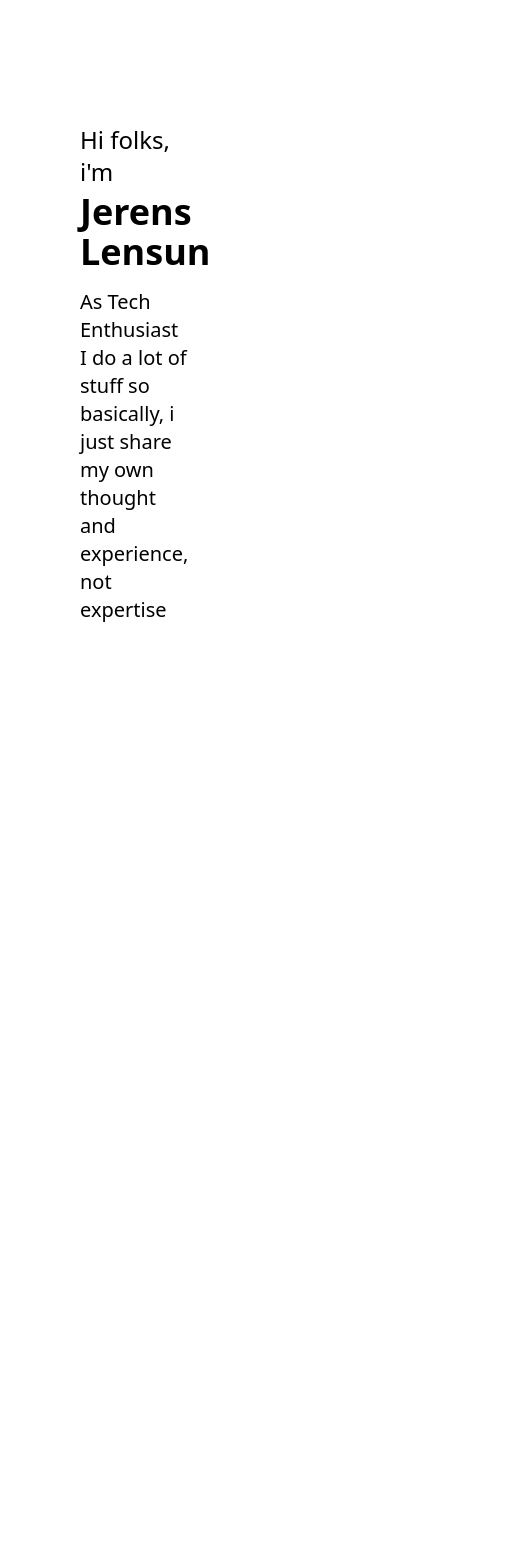
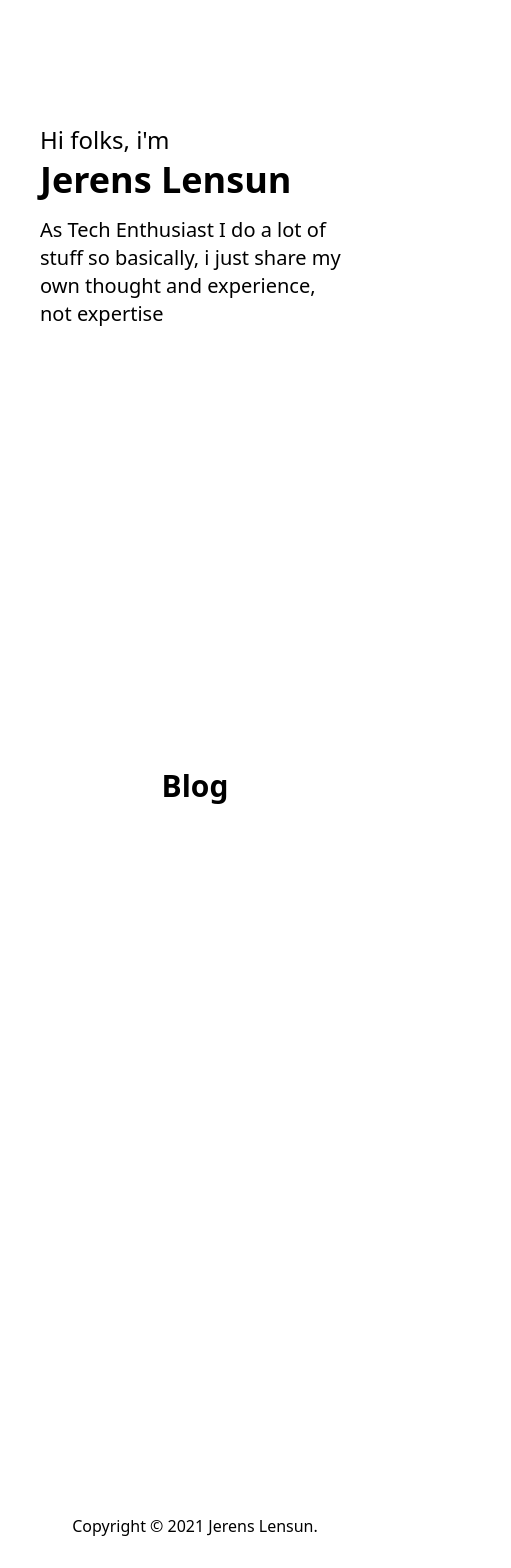
Before and after one commit to jerensl/Blogging, a Next.js app: page / in a window 390 px wide. Shown: the part 120-1688 px from the top of the page, 511 px wide, since content can reach past the window. Before the commit the page ends 844 px from the top, so only its background shows below. Built offline with nearby package versions, Linux system fonts and the light colour scheme; what @tailwindcss/typography would draw is missing.

Commit message:
adding footer and navbar AB#41

```diff
--- a/components/Navbar.tsx
+++ b/components/Navbar.tsx
@@ -3,11 +3,11 @@ import { DarkMode } from './Darkmode'
 
 export const Navbar = (): React.ReactElement => {
   return (
-    <nav className="flex h-1/10 px-20 justify-between place-items-center">
+    <nav className="flex h-1/10 px-10 md:px-20 justify-between place-items-center">
       <Link href="/">
         <a className="font-bold text-lg">Jerens</a>
       </Link>
-      <div className="space-x-12">
+      <div className="space-y-4 md:space-x-12">
         <Link href="/">
           <a className="p-4 font-semibold">Home</a>
         </Link>
--- a/pages/index.tsx
+++ b/pages/index.tsx
@@ -2,26 +2,27 @@ import Head from 'next/head'
 
 export default function Home(): React.ReactElement {
   return (
-    <div className="px-20">
+    <div>
       <Head>
         <title>Jerens Lensun</title>
         <link rel="icon" href="/favicon.ico" />
       </Head>
-      <main>
-        <header className="grid grid-cols-2 gap-4 pt-40 center h-9/10 ">
-          <div>
+      <header className="pt-40 h-9/10 px-10 md:px-20">
+        <div className="max-w-xl">
           <p className="text-2xl">Hi folks, i'm</p>
           <h1 className="font-bold text-4xl mt-1">Jerens Lensun</h1>
           <p className="text-xl mt-4">
-              As Tech Enthusiast I do a lot of stuff so basically, i just share
-              my own thought and experience, not expertise
+            As Tech Enthusiast I do a lot of stuff so basically, i just share my
+            own thought and experience, not expertise
           </p>
         </div>
-          <div></div>
       </header>
+      <main className="h-9/10 flex flex-col items-center">
+        <h1 className="font-bold text-3xl mt-1 p-10">Blog</h1>
       </main>
-
-      <footer></footer>
+      <footer className="h-1/10 flex flex-col justify-center items-center">
+        <p>Copyright © 2021 Jerens Lensun.</p>
+      </footer>
     </div>
   )
 }
```
Lines whose indentation alone changed are shown as unchanged.
